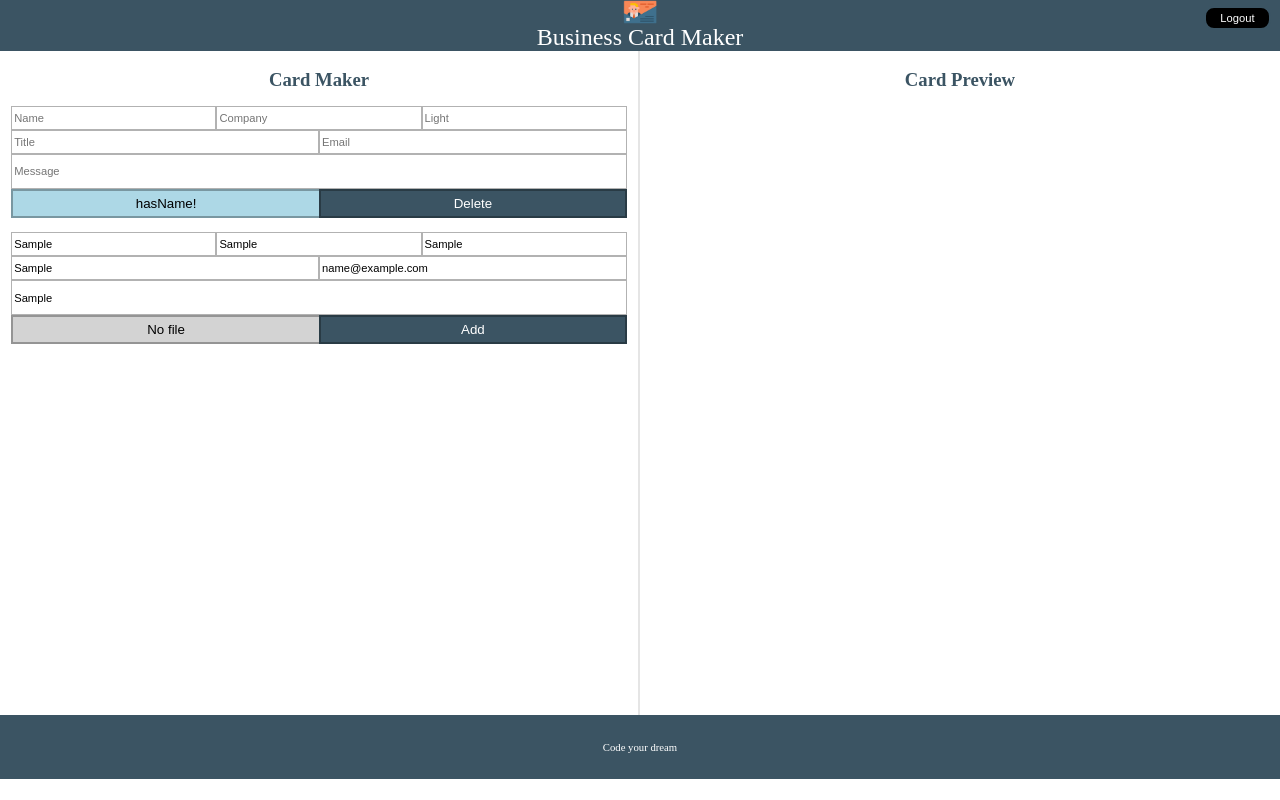
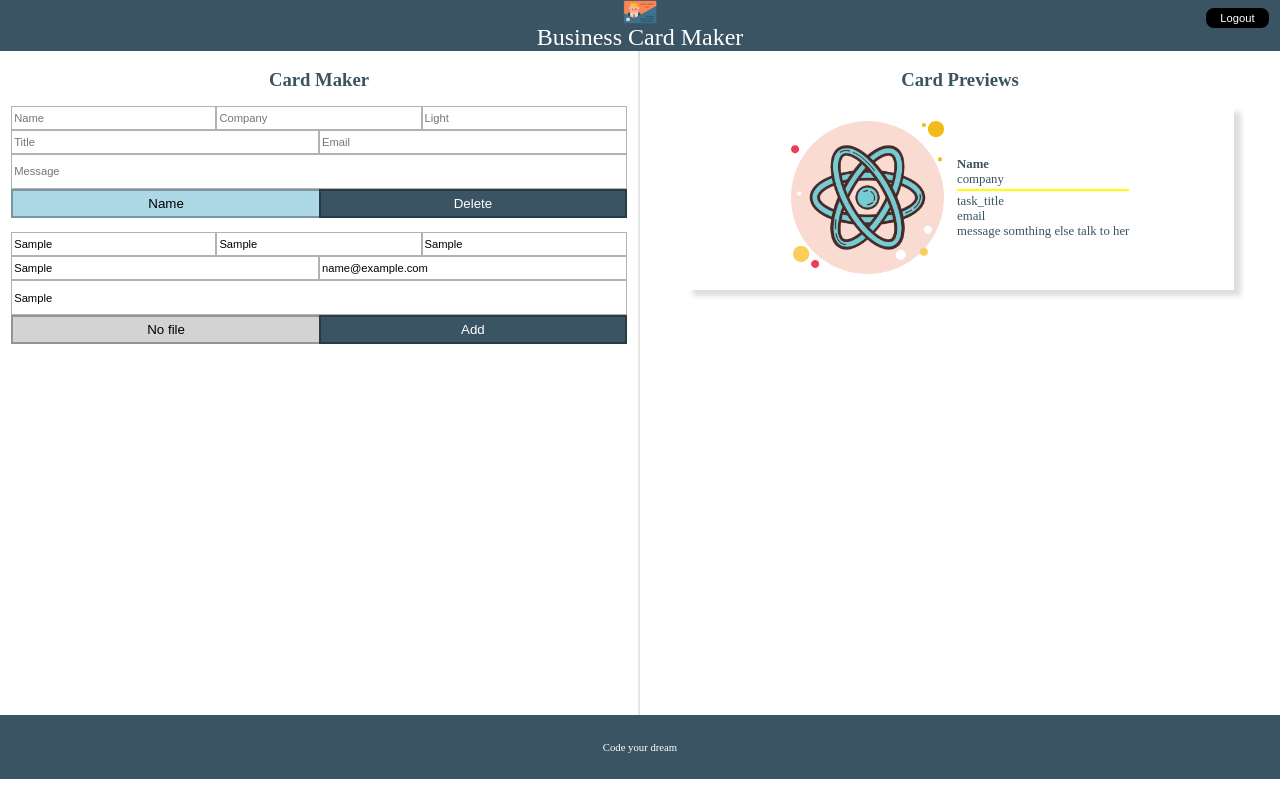
Before and after one commit to jinbaek2y/react-practice-business-card-maker, a React (Create React App) app: page /app in a window 1280 px wide. Both pictures are taken after typing "Sample", "Sample", "Sample", "Sample", "name@example.com", "Sample" into the empty fields and a click on the button "Add". Built offline with nearby package versions, Linux system fonts and the light colour scheme; no server answers; the database is empty.

Commit message:
Card Preview UI

```diff
--- a/src/compomemts/App/App.jsx
+++ b/src/compomemts/App/App.jsx
@@ -58,7 +58,7 @@ function App({ firebase }) {
         <Header />
         <div className={styles.contents}>
           <Cards list={list} handleAdd={onAdd} handleDelete={onDelete} />
-          <Previews />
+          <Previews list={list} />
         </div>
         <Footer />
       </div>
--- a/src/compomemts/Card/Card.jsx
+++ b/src/compomemts/Card/Card.jsx
@@ -7,7 +7,7 @@ const Card = ({ handleClick, data }) => {
   //useMemo
   const hasData = data !== undefined;
 
-  const name = hasData ? 'hasName!' : 'No file';
+  const name = hasData ? 'Name' : 'No file';
   const buttonType = hasData ? 'Delete' : 'Add';
   const buttonClass = hasData ? `${styles.button} ${styles.hasData}` : `${styles.button}`;
 
--- a/src/compomemts/Preview/Preview.jsx
+++ b/src/compomemts/Preview/Preview.jsx
@@ -3,7 +3,18 @@ import styles from './Preview.module.css';
 const Preview = (props) => {
   return (
     <div className={styles.container}>
-      <h3>Card Preview</h3>
+      <img src={'./images/default_logo.png'} className={styles.img} />
+      <div className={styles.text}>
+        <div className={styles.title}>
+          <span className={styles.name}>Name</span>
+          <span className={styles.company}>company</span>
+        </div>
+        <div className={styles.detail}>
+          <span className={styles.task_title}>task_title</span>
+          <span className={styles.email}>email</span>
+          <span className={styles.message}>message somthing else talk to her</span>
+        </div>
+      </div>
     </div>
 
   )
--- a/src/compomemts/Preview/Preview.module.css
+++ b/src/compomemts/Preview/Preview.module.css
@@ -1,2 +1,49 @@
 .container {
+  width: 100%;
+  height: 23vh;
+  /* background-color: rgba(0, 0, 0, 0.3); */
+  display: flex;
+  /* flex-direction: column; */
+  align-items: center;
+  justify-content: center;
+  margin-bottom: 0.9em;
+  /* padding: 0.5em 0.5em; */
+  /* background-color: lightcyan;; */
+  box-shadow: 7px 6px 5px 0px rgba(222,222,222,1);
 }
+
+.img {
+  width: 12vw;
+  margin-right: 0.8rem;
+}
+.text {
+  font-size: 0.8rem;
+  font-weight: 400;
+}
+.title {
+  border-bottom: 2px solid yellow;
+  padding: 0.2em 0;
+  display: flex;
+  flex-direction: column;
+}
+.detail {
+  display: flex;
+  padding: 0.2em 0;
+  flex-direction: column;
+}
+.name {
+  font-weight: 900;
+}
+.company {
+  /* margin-bottom: 0.1em; */
+}
+
+.task_title {
+
+}
+.email {
+
+}
+.message {
+
+}
--- a/src/compomemts/Previews/Previews.jsx
+++ b/src/compomemts/Previews/Previews.jsx
@@ -1,12 +1,18 @@
 import React from 'react';
 import Preview from '../Preview/Preview';
 import styles from './Previews.module.css';
-const Previews = (props) => {
+
+const Previews = ({ list, handleAdd, handleDelete }) => {
+
   return (
-    <div className={styles.container}>
-      <Preview />
-    </div>
-
+    <>
+      <div className={styles.container}>
+        <h3>Card Previews</h3>
+        {
+          list?.map(val => <Preview data={'good'} />)
+        }
+      </div>
+    </>
   )
 }
 
--- a/src/compomemts/Previews/Previews.module.css
+++ b/src/compomemts/Previews/Previews.module.css
@@ -1,5 +1,6 @@
 .container {
   width: 50%;
-  padding: 0.2em 0.5em;
+  padding: 0.2em 2.9em;
   /* border-left: 2px solid rgba(0, 0, 0, 0.1); */
+  overflow: auto;
 }
```
